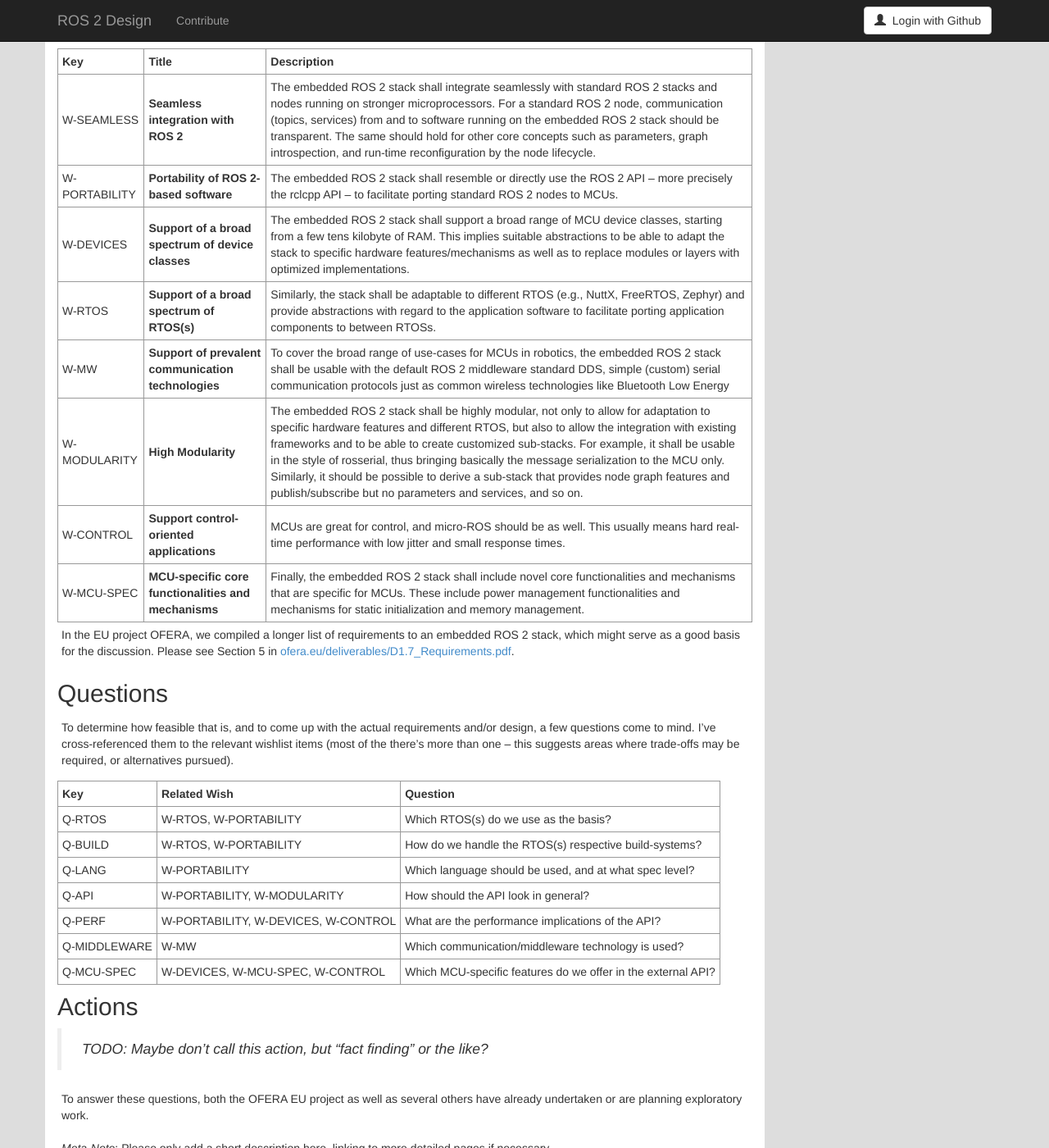
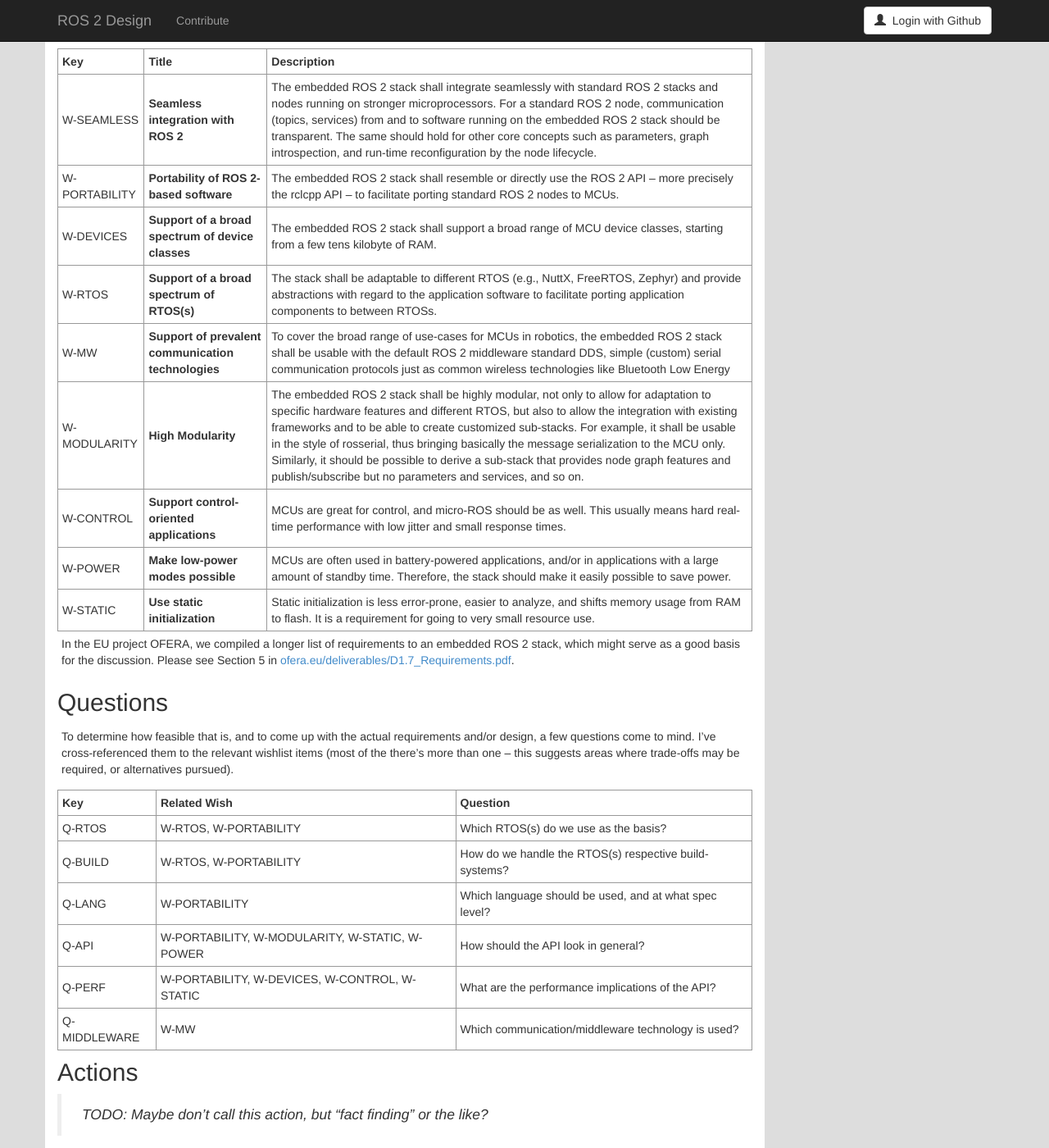
Before and after one commit to ros2/design, a Jekyll site: the page built from articles/embedded.md, in a window 1280 px wide and 1400 px high, scrolled down 442 px. Shown: the whole window at 82% size. Built offline with Jekyll 4.4.1, drawn with Linux system fonts in a browser that asks for light colours; nearby versions of some CDN libraries; some of the changed text lies outside the part shown.

Commit message:
Do not use continuation words in the table. Split 'MCU-SPEC'. Fix ANDROID->ARDUINO

```diff
--- a/articles/embedded.md
+++ b/articles/embedded.md
@@ -29,12 +29,13 @@
 |-----|-------|-------------|
 | W-SEAMLESS | **Seamless integration with ROS&nbsp;2** | The embedded ROS 2 stack shall integrate seamlessly with standard ROS 2 stacks and nodes running on stronger microprocessors. For a standard ROS 2 node, communication (topics, services) from and to software running on the embedded ROS 2 stack should be transparent. The same should hold for other core concepts such as parameters, graph introspection, and run-time reconfiguration by the node lifecycle.|
 | W-PORTABILITY | **Portability of ROS 2-based software** | The embedded ROS 2 stack shall resemble or directly use the ROS 2 API -- more precisely the rclcpp API -- to facilitate porting standard ROS 2 nodes to MCUs. |
-| W-DEVICES | **Support of a broad spectrum of device classes** | The embedded ROS 2 stack shall support a broad range of MCU device classes, starting from a few tens kilobyte of RAM. This implies suitable abstractions to be able to adapt the stack to specific hardware features/mechanisms as well as to replace modules or layers with optimized implementations.|
-| W-RTOS | **Support of a broad spectrum of RTOS(s)** | Similarly, the stack shall be adaptable to different RTOS (e.g., NuttX, FreeRTOS, Zephyr) and provide abstractions with regard to the application software to facilitate porting application components to between RTOSs.|
+| W-DEVICES | **Support of a broad spectrum of device classes** | The embedded ROS 2 stack shall support a broad range of MCU device classes, starting from a few tens kilobyte of RAM. |
+| W-RTOS | **Support of a broad spectrum of RTOS(s)** | The stack shall be adaptable to different RTOS (e.g., NuttX, FreeRTOS, Zephyr) and provide abstractions with regard to the application software to facilitate porting application components to between RTOSs.|
 | W-MW | **Support of prevalent communication technologies** | To cover the broad range of use-cases for MCUs in robotics, the embedded ROS 2 stack shall be usable with the default ROS 2 middleware standard DDS, simple (custom) serial communication protocols just as common wireless technologies like Bluetooth Low Energy |
-| W-MODULARITY | **High Modularity** | The embedded ROS 2 stack shall be highly modular, not only to allow for adaptation to specific hardware features and different RTOS, but also to allow the integration with existing frameworks and to be able to create customized sub-stacks. For example, it shall be usable in the style of rosserial, thus bringing basically the message serialization to the MCU only. Similarly, it should be possible to derive a sub-stack that provides node graph features and publish/subscribe but no parameters and services, and so on.
+| W-MODULARITY | **High Modularity** | The embedded ROS 2 stack shall be highly modular, not only to allow for adaptation to specific hardware features and different RTOS, but also to allow the integration with existing frameworks and to be able to create customized sub-stacks. For example, it shall be usable in the style of rosserial, thus bringing basically the message serialization to the MCU only. Similarly, it should be possible to derive a sub-stack that provides node graph features and publish/subscribe but no parameters and services, and so on. |
 | W-CONTROL | **Support control-oriented applications**  | MCUs are great for control, and micro-ROS should be as well. This usually means hard real-time performance with low jitter and small response times. |
-| W-MCU-SPEC | **MCU-specific core functionalities and mechanisms** | Finally, the embedded ROS 2 stack shall include novel core functionalities and mechanisms that are specific for MCUs. These include power management functionalities and mechanisms for static initialization and memory management.|
+| W-POWER | **Make low-power modes possible** | MCUs are often used in battery-powered applications, and/or in applications with a large amount of standby time. Therefore, the stack should make it easily possible to save power. |
+| W-STATIC | **Use static initialization** | Static initialization is less error-prone, easier to analyze, and shifts memory usage from RAM to flash. It is a requirement for going to very small resource use. |
 
 In the EU project OFERA, we compiled a longer list of requirements to an embedded ROS 2 stack, which might serve as a good basis for the discussion. Please see Section 5 in [ofera.eu/deliverables/D1.7_Requirements.pdf](http://ofera.eu/deliverables/D1.7_Requirements.pdf).
 
@@ -47,10 +48,9 @@
 | Q-RTOS | W-RTOS, W-PORTABILITY | Which RTOS(s) do we use as the basis? |
 | Q-BUILD | W-RTOS, W-PORTABILITY | How do we handle the RTOS(s) respective build-systems? |
 | Q-LANG | W-PORTABILITY | Which language should be used, and at what spec level? |
-| Q-API | W-PORTABILITY, W-MODULARITY | How should the API look in general?|
-| Q-PERF | W-PORTABILITY, W-DEVICES, W-CONTROL | What are the performance implications of the API?|
+| Q-API | W-PORTABILITY, W-MODULARITY, W-STATIC, W-POWER | How should the API look in general?|
+| Q-PERF | W-PORTABILITY, W-DEVICES, W-CONTROL, W-STATIC | What are the performance implications of the API?|
 | Q-MIDDLEWARE | W-MW | Which communication/middleware technology is used?|
-| Q-MCU-SPEC | W-DEVICES, W-MCU-SPEC, W-CONTROL | Which MCU-specific features do we offer in the external API?|
 
 ## Actions
 
@@ -65,7 +65,7 @@
 | A-RTOS | Q-RTOS | RTOS Proof-of-Concept | Provide a proof-of-concept RTOS. In the OFERA project, we chose NuttX, because it is largely POSIX compatible and thus eases porting. There are also experiments based on RIOT and FreeRTOS | TODO |
 | A-BUILD-META | Q-BUILD | Meta-Build | Explores a meta-build approach to transform ROS 2 CMakeLists.txt to RTOS-specific build instructions. | TODO |
 | A-BUILD-NUTTX | Q-BUILD | NuttX-specific build | OFERA has integrated (parts of) micro-ROS directly as an app in the NuttX build. |TODO |
-| A-BUILD-ANDROID | Q-BUILD | Arduino Build | Robotis has explored building all the libraries using the Arduino IDE. This required some manual changes and thus does not scale, but can get you off the ground. | TODO |
+| A-BUILD-ARDUINO | Q-BUILD | Arduino Build | Robotis has explored building all the libraries using the Arduino IDE. This required some manual changes and thus does not scale, but can get you off the ground. | TODO |
 | A-NUTTX-LIBCXX | Q-LANG | C++11/higher support for NuttX | Build libxx from the LLVM project on NuttX, as a pre-requisite to building rclcpp. | TODO |
 | A-PERF-RCLCPP-RESOURCE | Q-PERF | Determine resource use of rclcpp | |  TODO |
 
```
